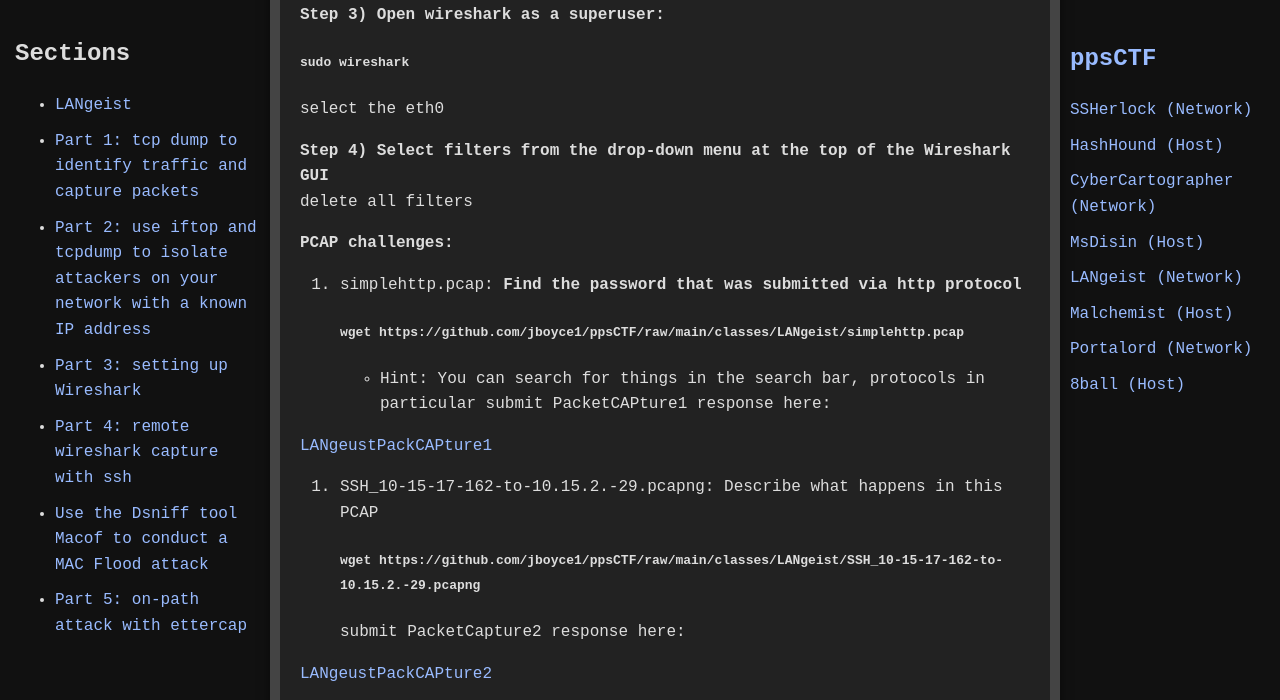
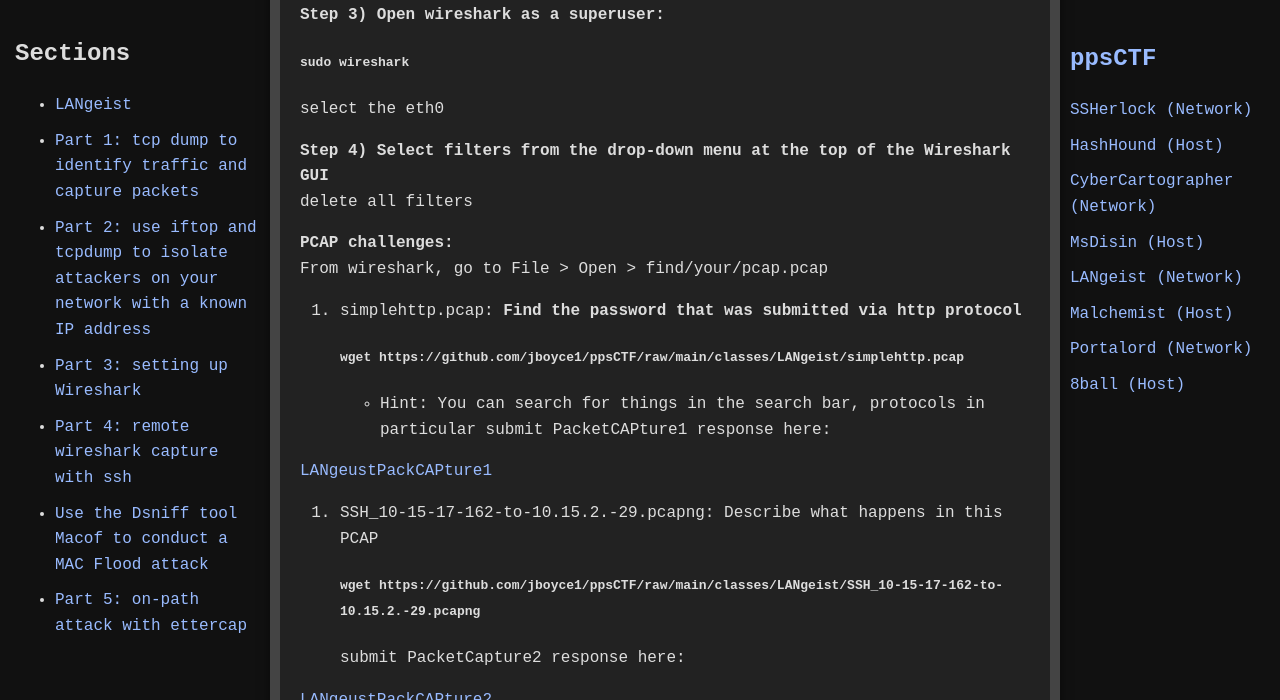
Before and after one commit to jboyce1/ppsCTF, a Jekyll site: the page built from classes/LANgeist/LANgeist.md, in a window 1280 px wide and 900 px high, scrolled down 9483 px, cut to the strip 0-700 px from the top of the window. Built offline with Jekyll 4.4.1, drawn with Linux system fonts in a browser that asks for light colours.

Commit message:
Update LANgeist.md

```diff
--- a/classes/LANgeist/LANgeist.md
+++ b/classes/LANgeist/LANgeist.md
@@ -222,6 +222,8 @@
 delete all filters
 
 **PCAP challenges:**
+From wireshark, go to File > Open > find/your/pcap.pcap
+
 1. simplehttp.pcap: **Find the password that was submitted via http protocol**
 #### `wget https://github.com/jboyce1/ppsCTF/raw/main/classes/LANgeist/simplehttp.pcap`
  - Hint: You can search for things in the search bar, protocols in particular
```
